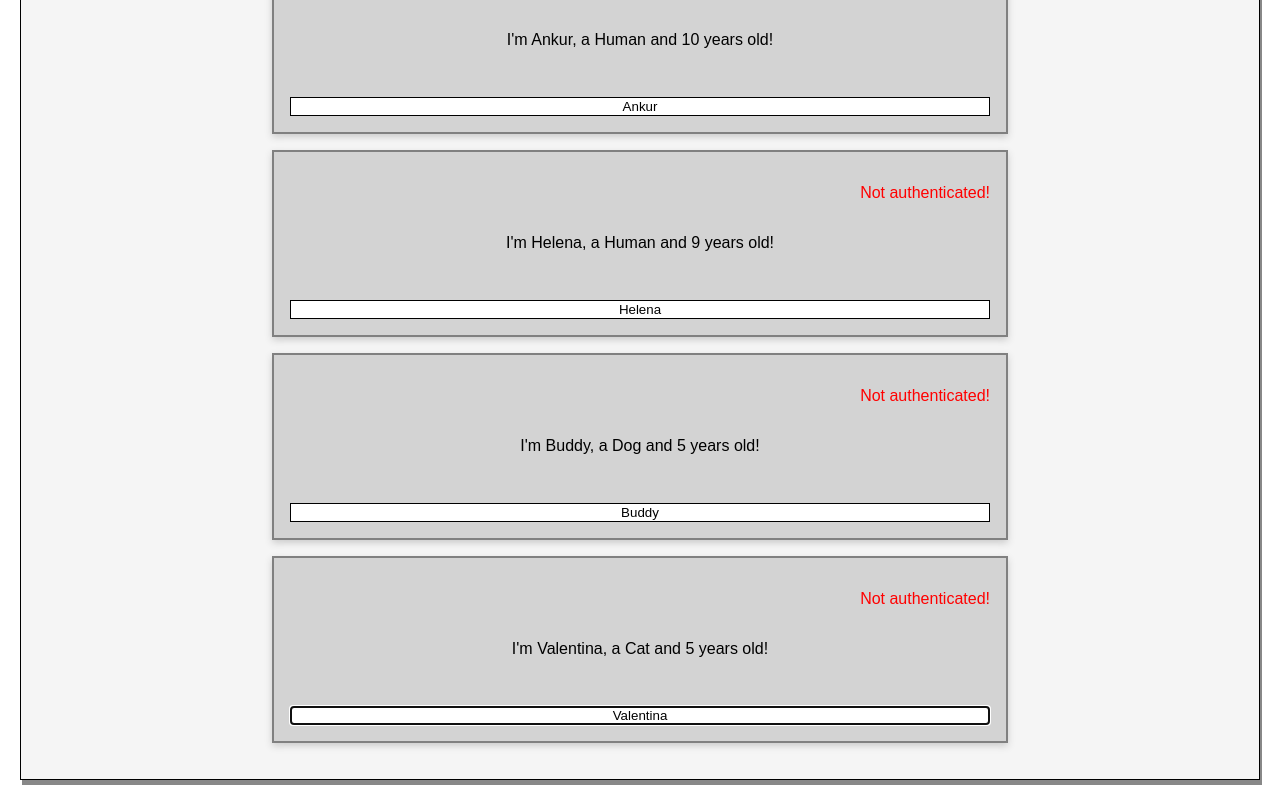
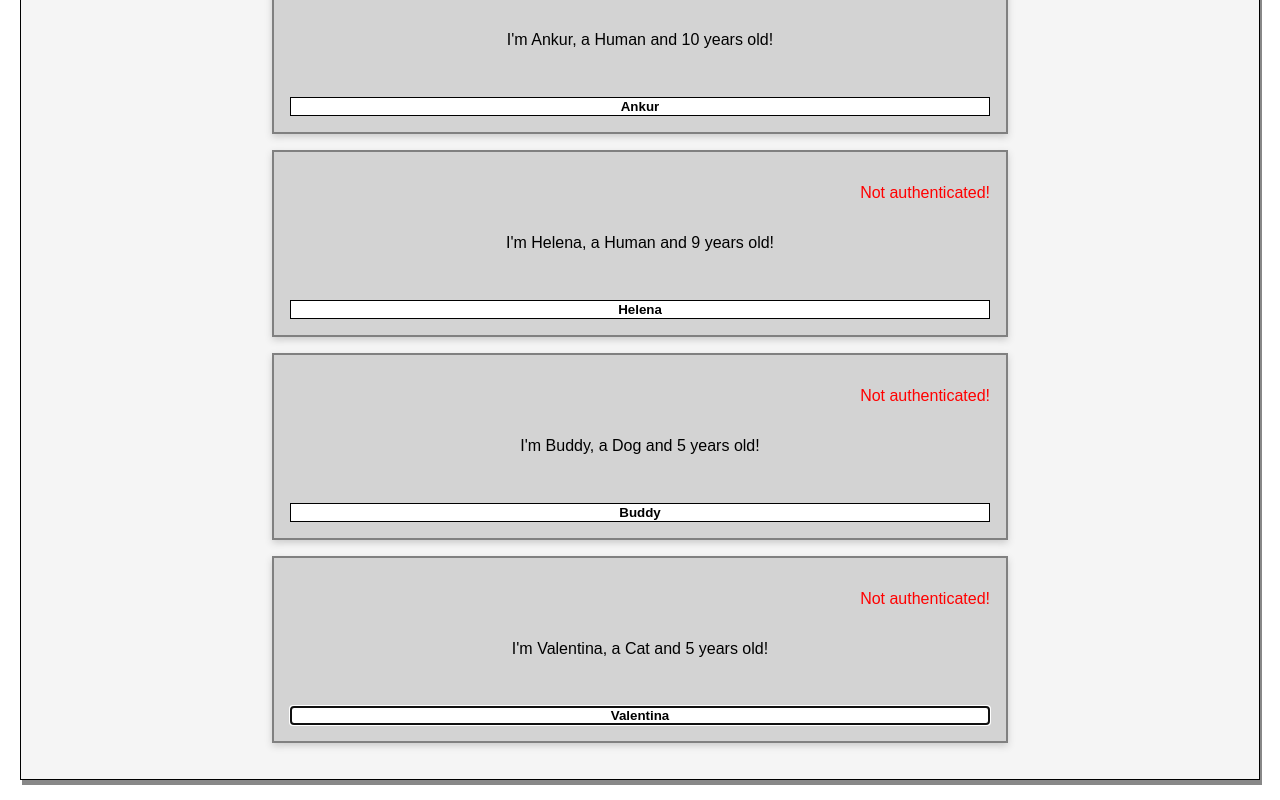
Before and after one commit to ankurvaseashta/react-complete-guide, a React app: page / in a window 1280 px wide. Both pictures are taken after a click on the button "Toggle Persons". Shown: the part 356-1156 px from the top of the page. Built offline with nearby package versions, Linux system fonts and the light colour scheme.

Commit message:
Update Persons input text font wieght to 700

```diff
--- a/src/components/Persons/Person/Person.js
+++ b/src/components/Persons/Person/Person.js
@@ -45,7 +45,7 @@ class Person extends Component {
                     type="text"
                     onChange={this.props.changed}
                     value={this.props.name}
-                    style={{textAlign: 'center', border: '1px black solid'}}/>
+                    style={{textAlign: 'center', border: '1px black solid', fontWeight: '600'}}/>
             </Auxi>
         )
         ///   return [
```
